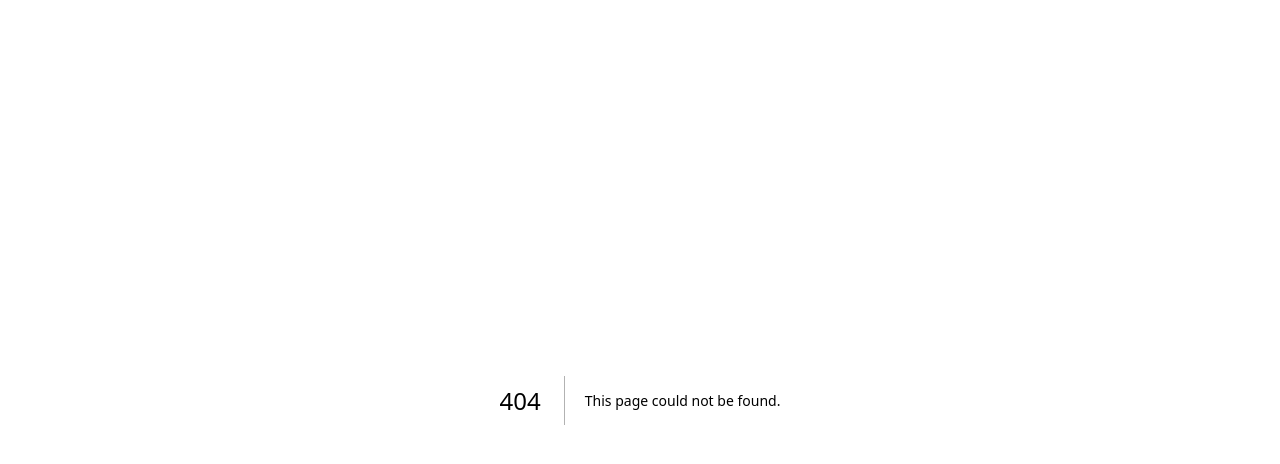
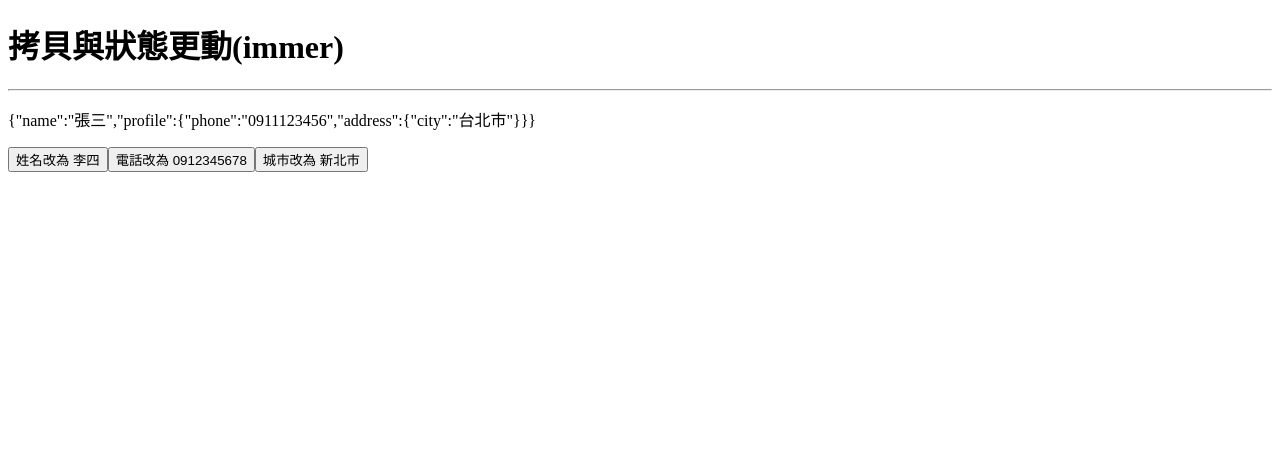
Before and after one commit to eyesofkids/react-mli-com, a Next.js app in the folder course/: page /ch-04-state/copy-change-immer in a window 1280 px wide. Before the commit this address had no page. Shown: the top 464 px of the page. Built offline with nearby package versions, Linux system fonts and the light colour scheme.

Commit message:
immer範例之一-更動狀態-架構

```diff
--- /dev/null
+++ b/course/app/ch-04-state/copy-change-immer/page.js
@@ -0,0 +1,63 @@
+'use client'
+
+import { useState } from 'react'
+
+export default function CopyChangeImmerPage() {
+  const [user, setUser] = useState({
+    name: '張三',
+    profile: {
+      phone: '0911123456',
+      address: {
+        city: '台北市',
+      },
+    },
+  })
+
+  return (
+    <>
+      <h1>拷貝與狀態更動(immer)</h1>
+      <hr />
+      <p>{JSON.stringify(user)}</p>
+      <button
+        onClick={() => {
+          // 1. 從目前的狀態拷貝出一個副本(必要時深拷貝)，也可以使用structuredClone
+          // const nextUser = JSON.parse(JSON.stringify(user))
+          // 因為只需要改姓名(name)，實際上淺拷貝到第一層就足夠
+          const nextUser = { ...user }
+          // 2. 在拷貝出來的新副本上更動
+          nextUser.name = '李四'
+          // 3. 呼叫setState設定到狀態
+          setUser(nextUser)
+        }}
+      >
+        姓名改為 李四
+      </button>
+      <button
+        onClick={() => {
+          // 1. 從目前的狀態拷貝出一個副本(必要時深拷貝)
+          // const nextUser = JSON.parse(JSON.stringify(user))
+          // 至少需要拷貝到第二層
+          const nextUser = { ...user, profile: { ...user.profile } }
+          // 2. 在拷貝出來的新副本上更動
+          nextUser.profile.phone = '0912345678'
+          // 3. 呼叫setState設定到狀態
+          setUser(nextUser)
+        }}
+      >
+        電話改為 0912345678
+      </button>
+      <button
+        onClick={() => {
+          // 1. 從目前的狀態拷貝出一個副本(必要時深拷貝)
+          const nextUser = JSON.parse(JSON.stringify(user))
+          // 2. 在拷貝出來的新副本上更動
+          nextUser.profile.address.city = '新北市'
+          // 3. 呼叫setState設定到狀態
+          setUser(nextUser)
+        }}
+      >
+        城市改為 新北市
+      </button>
+    </>
+  )
+}
--- a/course/app/ch-04-state/star/page.js
+++ b/course/app/ch-04-state/star/page.js
@@ -26,9 +26,11 @@ export default function StarPage() {
               <button
                 key={i}
                 onMouseEnter={() => {
+                  // 設定hover分數
                   setHoverRating(score)
                 }}
                 onMouseLeave={() => {
+                  // 設定回初始值
                   setHoverRating(0)
                 }}
                 onClick={() => {
--- a/course/package.json
+++ b/course/package.json
@@ -10,6 +10,7 @@
     "lint": "next lint"
   },
   "dependencies": {
+    "immer": "^10.1.1",
     "next": "15.2.4",
     "react": "^19.0.0",
     "react-dom": "^19.0.0"
```
Also changed, not shown: course/app/page.js (+13 -13 lines), 1 other file (tests, documents, lock files or other folders).
